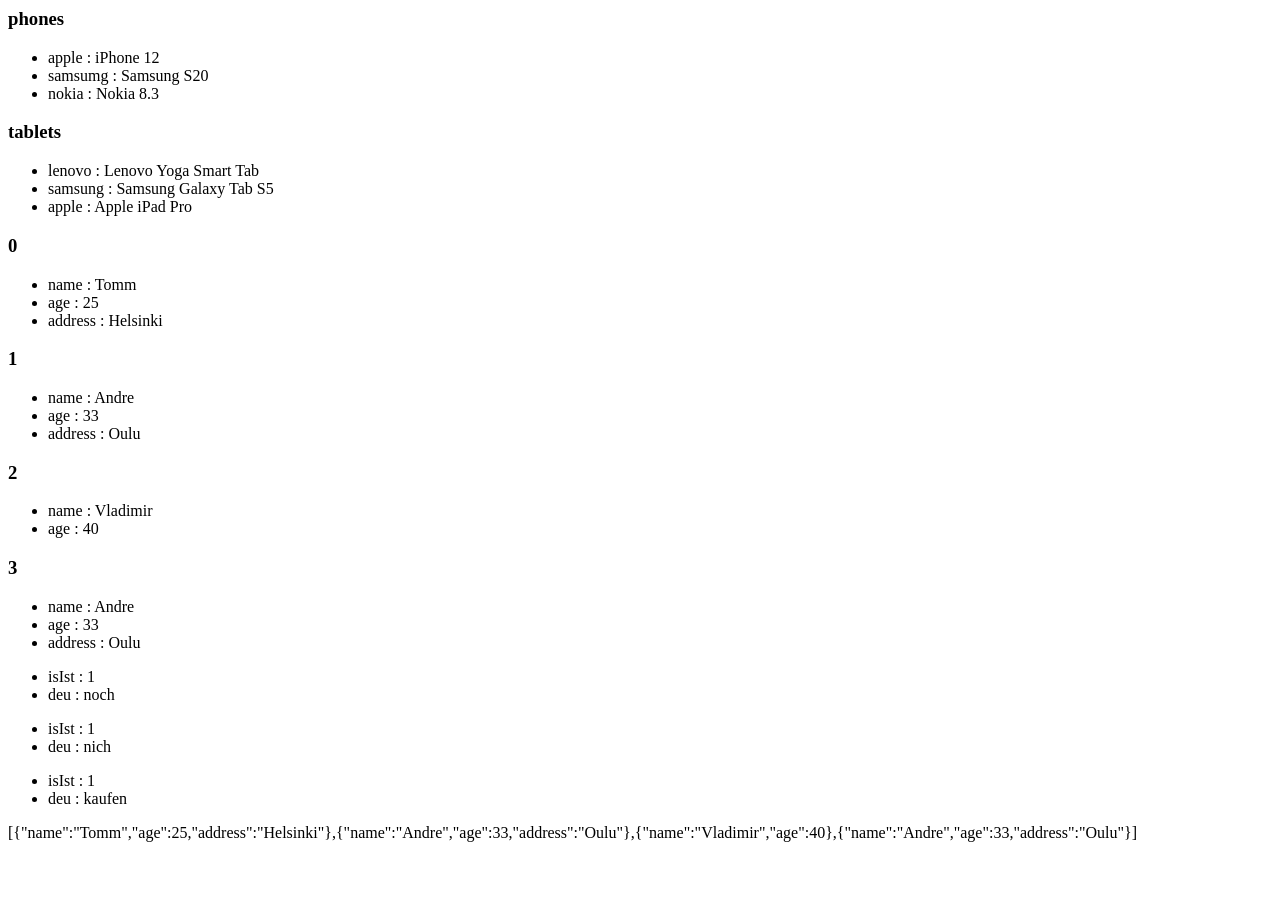
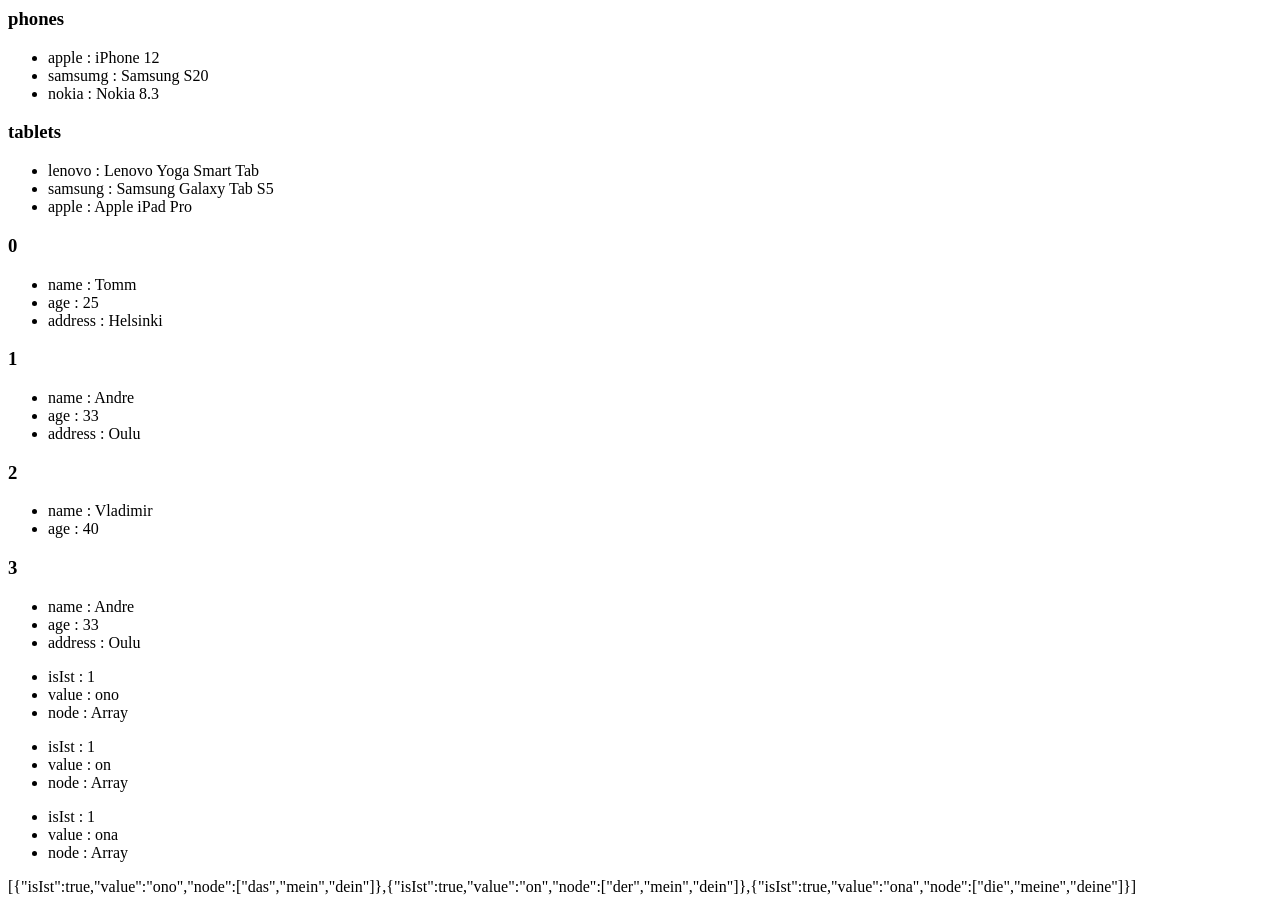
Before and after one commit to VladiNaumov/PHP, a PHP site: page / in a window 1280 px wide. Before the commit the page ends 842 px from the top, so only its background shows below. Run offline with PHP 8.4, Linux system fonts and the light colour scheme.

Commit message:
corrected

```diff
--- a/ch02/src/index.php
+++ b/ch02/src/index.php
@@ -38,20 +38,24 @@ foreach ($people as $gadget => $items) {
 class Word
 {
     public $isIst;
-    public $deu;
+    public $value;
+    public $node = [];
 
-    function __construct($isIst, $deu)
+    function __construct($isIst, $value, $node)
     {
         $this->isIst = $isIst;
-        $this->deu = $deu;
+        $this->value = $value;
+        $this->node = $node;
     }
+
 }
 
 
-$tom = new Word(true, 'noch');
-
-$nodes = [new Word(true, 'noch'), new Word(true, 'nich'), new Word(true, 'kaufen')];
-
+$nodes = [
+    new Word(true, 'ono', ['das', 'mein', 'dein']),
+    new Word(true, 'on',['der', 'mein', 'dein']),
+    new Word(true, 'ona', ['die', 'meine', 'deine'])
+];
 
 
 foreach ($nodes as $gadget => $items) {
@@ -66,6 +70,4 @@ foreach ($nodes as $gadget => $items) {
 
 }
 
-
-
-echo json_encode($people);
+echo json_encode($nodes);
```
